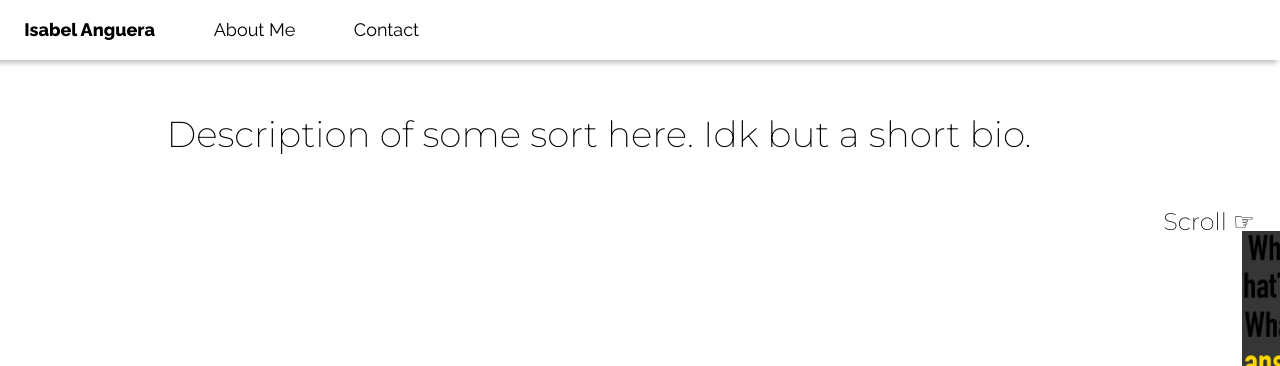
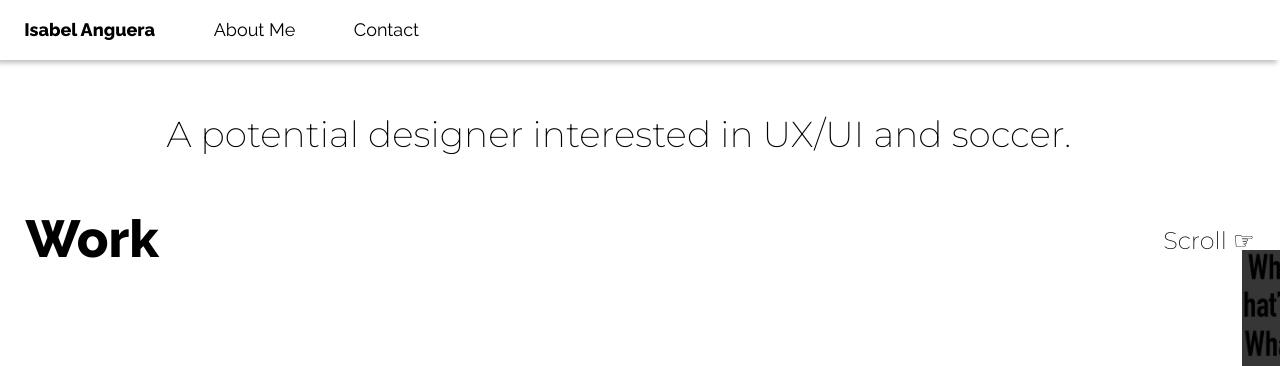
Before and after one commit to isabel-anguera/Web-Portfolio, a plain HTML site: page index.html in a window 1280 px wide. Shown: the top 366 px of the page. Drawn offline with Linux system fonts and the light colour scheme.

Commit message:
indexUpdates

```diff
--- a/index-stylesheet.css
+++ b/index-stylesheet.css
@@ -99,3 +99,13 @@ a:active {
 	text-align: right;
 
 }
+
+#Work-Header {
+	font-family: Raleway;
+	font-weight: 800;
+	font-size: 52px;
+	margin-bottom: -3.35%;
+	padding: 0 0 0 2%;
+	z-index:2;
+
+}
--- a/index.html
+++ b/index.html
@@ -19,8 +19,9 @@
 </div>
 
 	<div id = "designer-description">
-		<p id = description-paragraph>Description of some sort here. Idk but a short bio.</p>
+		<p id = description-paragraph>A potential designer interested in UX/UI and soccer.</p>
 	</div>
+	<p id = "Work-Header">Work</p>
 
 	<p id = "scroll-indicator"> Scroll ☞</p>
 
```
